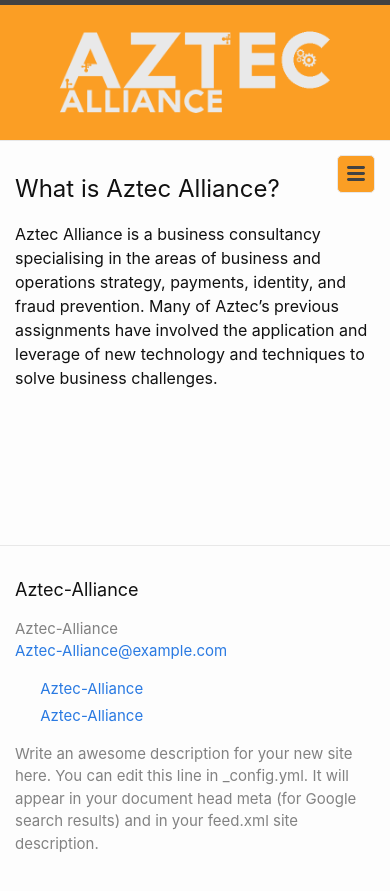
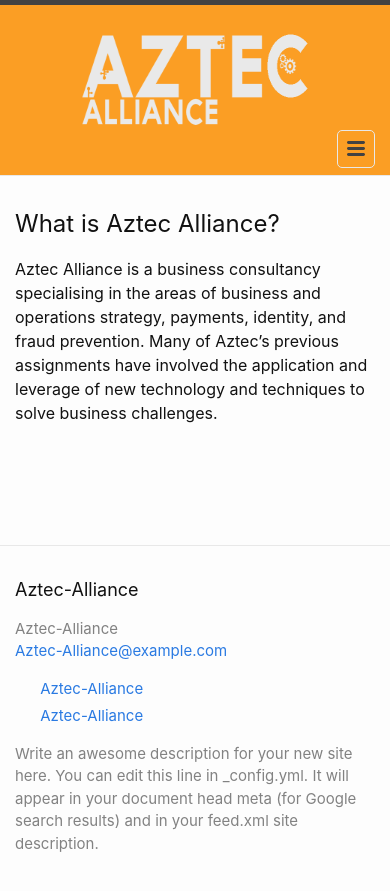
Before and after one commit to MaddoxUK2/Aztec, a Jekyll site: the page built from index.md, in a window 390 px wide. Shown: the top 891 px of the page. Built offline with Jekyll 4.4.1, drawn with Linux system fonts in a browser that asks for light colours.

Commit message:
fixed navbar

```diff
--- a/assets/main.css
+++ b/assets/main.css
@@ -193,6 +193,11 @@
   background-color: #fb9e24;
 
 }
+.wrapper>a>img {
+  display: block;
+  margin: auto;
+}
+
 
 .site-title {
   font-size: 26px;
@@ -219,7 +224,7 @@
   @media screen and (max-width: 600px) {
     .site-nav {
       position: absolute;
-      top: 150px;
+      top: 125px;
       right: 15px;
       background-color: #fdfdfd;
       border: 1px solid #e8e8e8;
@@ -256,6 +261,14 @@
         margin-left: 20px; }
         .site-nav .page-link:not(:last-child) {
           margin-right: 0; }
+
+    .wrapper>a>img {
+      height: 150px;
+      width: 300px;
+    }
+    .site-header {
+      min-height: 170px;
+    }
 
   }
 
```
